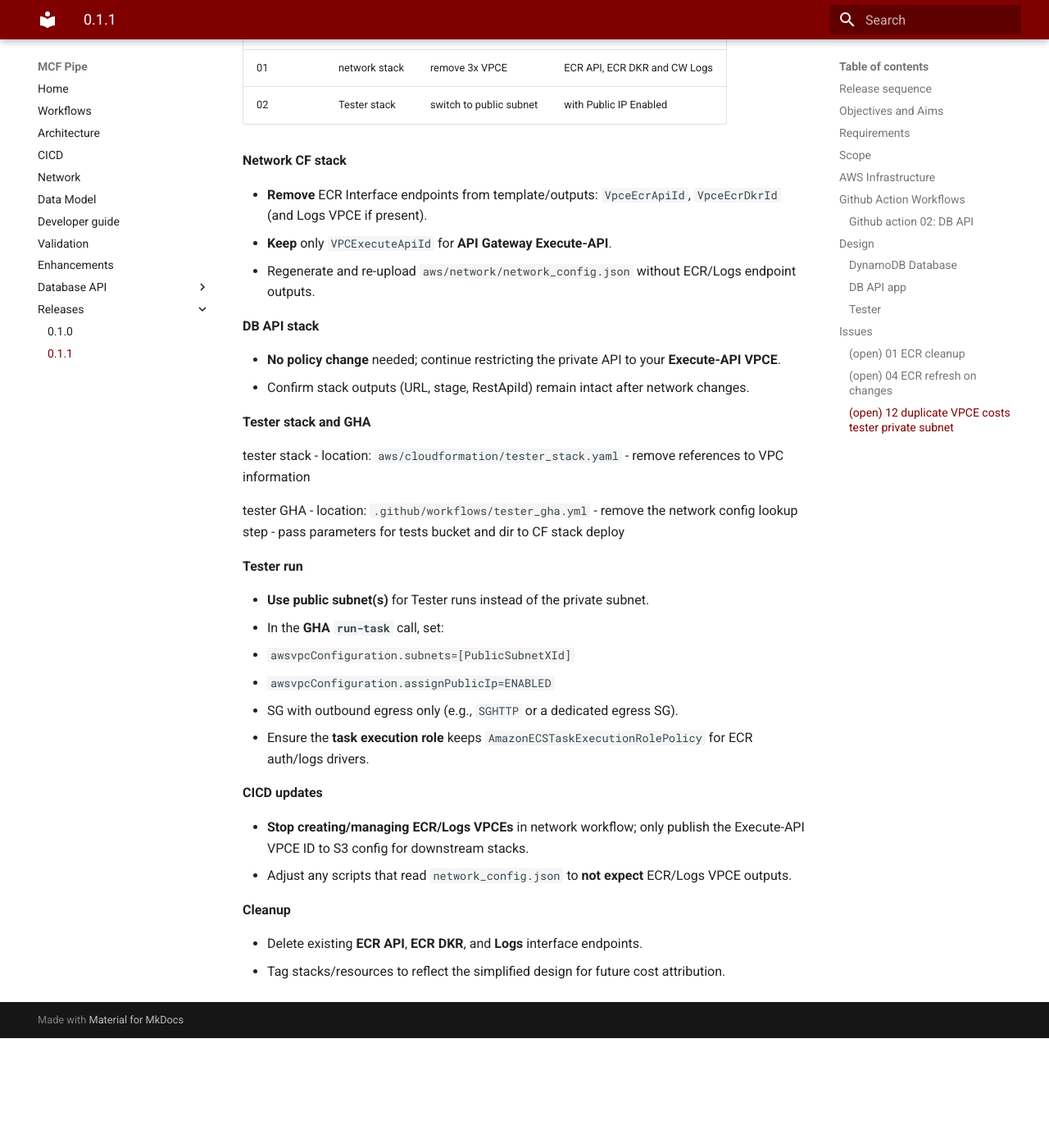
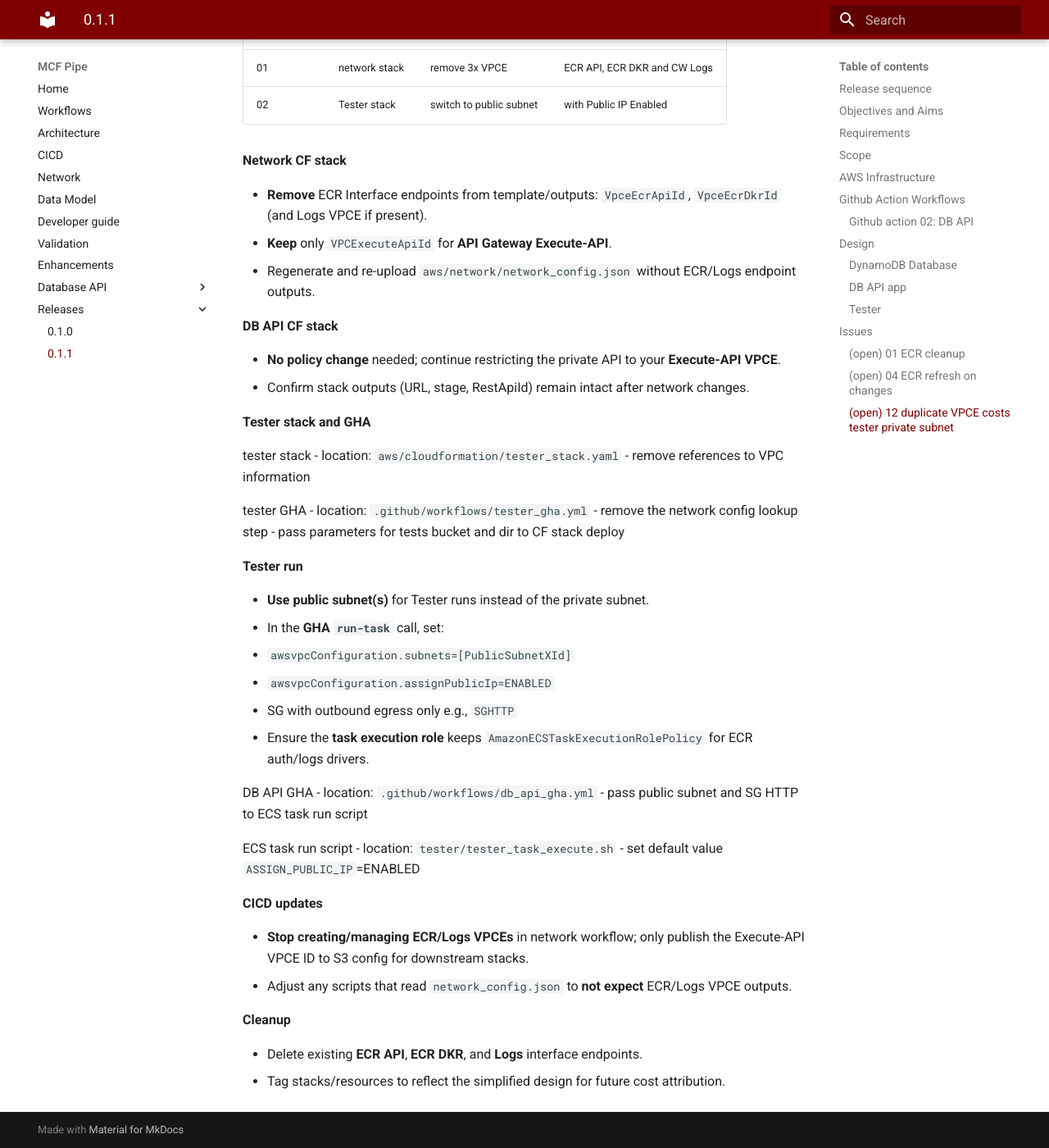
Before and after one commit to yayfalafels/mcfpipe, an MkDocs documentation site: the page built from docs/releases/011_dbapi.md, in a window 1280 px wide and 1400 px high, scrolled down 8378 px. Shown: the whole window at 82% size. Built offline with MkDocs 1.6.1 and Material for MkDocs 9.7.7, drawn with Linux system fonts in a browser that asks for light colours; before the commit the page ends 9644 px from its top, so only the background shows below that.

```diff
--- a/docs/releases/011_dbapi.md
+++ b/docs/releases/011_dbapi.md
@@ -250,7 +250,7 @@
 - **Keep** only `VPCExecuteApiId` for **API Gateway Execute-API**.
 - Regenerate and re-upload `aws/network/network_config.json` without ECR/Logs endpoint outputs.
 
-__DB API stack__
+__DB API CF stack__
 
 - **No policy change** needed; continue restricting the private API to your **Execute-API VPCE**.
 - Confirm stack outputs (URL, stage, RestApiId) remain intact after network changes.
@@ -272,8 +272,16 @@
 - In the **GHA `run-task`** call, set:
  - `awsvpcConfiguration.subnets=[PublicSubnetXId]`
  - `awsvpcConfiguration.assignPublicIp=ENABLED`
- - SG with outbound egress only (e.g., `SGHTTP` or a dedicated egress SG).
+ - SG with outbound egress only e.g., `SGHTTP`
  - Ensure the **task execution role** keeps `AmazonECSTaskExecutionRolePolicy` for ECR auth/logs drivers.
+
+DB API GHA
+ - location: `.github/workflows/db_api_gha.yml`
+ - pass public subnet and SG HTTP to ECS task run script
+
+ECS task run script
+ - location: `tester/tester_task_execute.sh`
+ - set default value `ASSIGN_PUBLIC_IP`=ENABLED
 
 __CICD updates__
 
```
Also changed, not shown: dev/releases/011_dbapi.md (+11 -0 lines), 1 other file.
